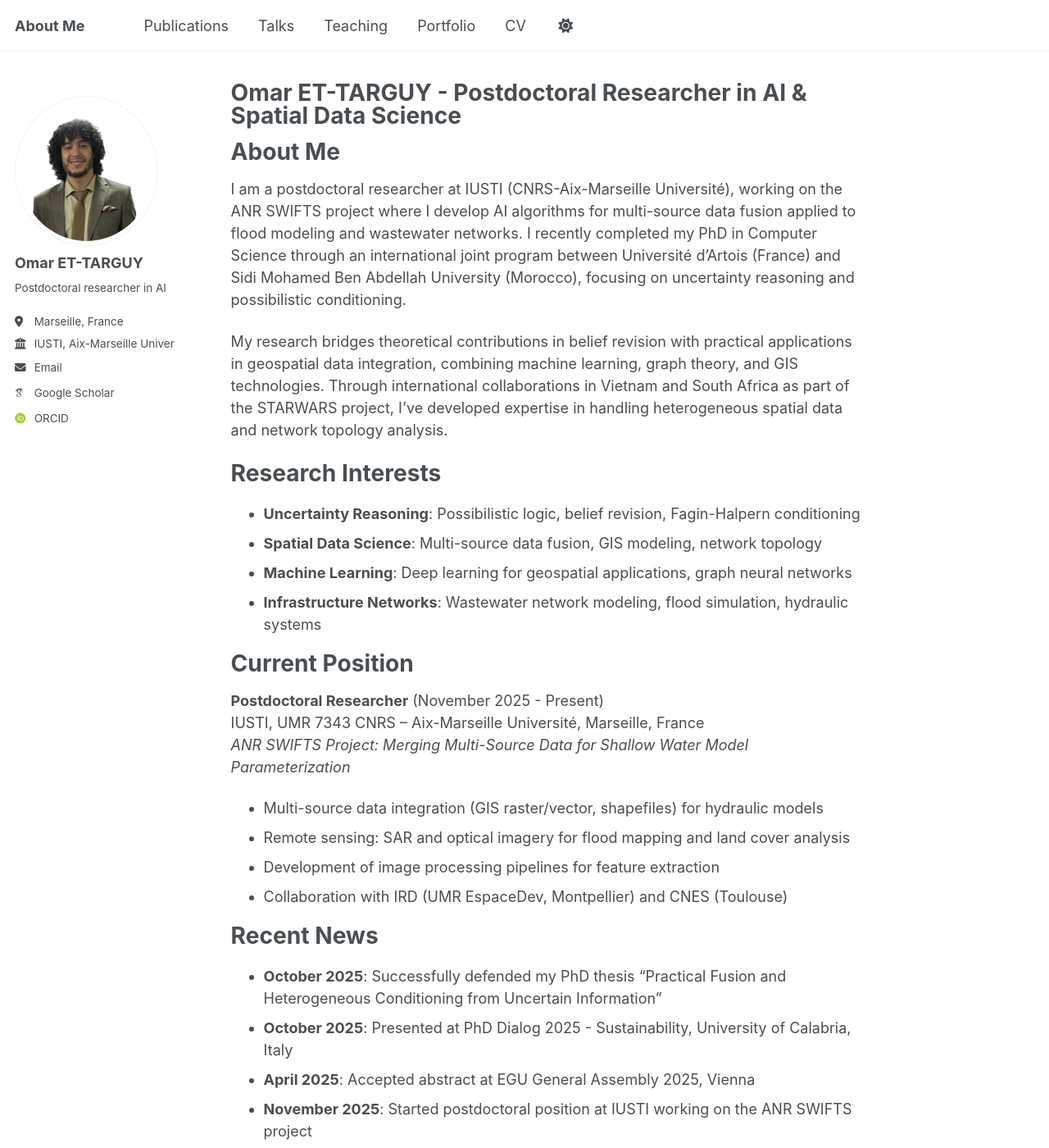
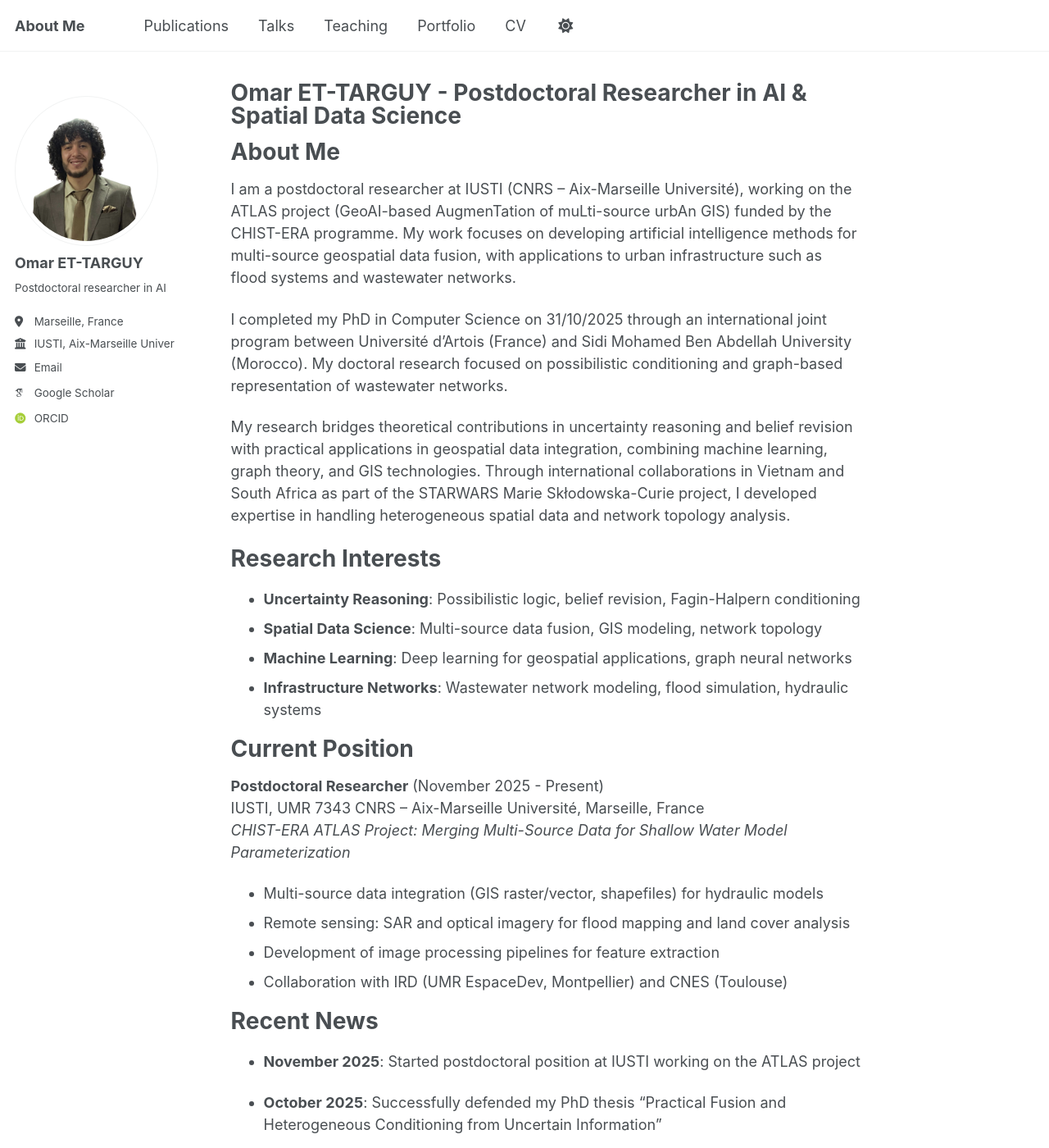
Before and after one commit to ET-TARGUY/et-targuy.github.io, a Jekyll site: the page built from _pages/about.md, in a window 1280 px wide and 1400 px high. Shown: the whole window at 82% size. Built offline with Jekyll 4.4.1, drawn with Linux system fonts in a browser that asks for light colours; some web fonts are replaced; a script bundle is joined from its source files by our own code; library files that are not in the unit come from our copies.

```diff
--- a/_pages/about.md
+++ b/_pages/about.md
@@ -9,9 +9,11 @@ redirect_from:
 
 About Me
 ======
-I am a postdoctoral researcher at IUSTI (CNRS-Aix-Marseille Université), working on the ANR SWIFTS project where I develop AI algorithms for multi-source data fusion applied to flood modeling and wastewater networks. I recently completed my PhD in Computer Science through an international joint program between Université d'Artois (France) and Sidi Mohamed Ben Abdellah University (Morocco), focusing on uncertainty reasoning and possibilistic conditioning.
+I am a postdoctoral researcher at IUSTI (CNRS – Aix-Marseille Université), working on the ATLAS project (GeoAI-based AugmenTation of muLti-source urbAn GIS) funded by the CHIST-ERA programme. My work focuses on developing artificial intelligence methods for multi-source geospatial data fusion, with applications to urban infrastructure such as flood systems and wastewater networks.
 
-My research bridges theoretical contributions in belief revision with practical applications in geospatial data integration, combining machine learning, graph theory, and GIS technologies. Through international collaborations in Vietnam and South Africa as part of the STARWARS project, I've developed expertise in handling heterogeneous spatial data and network topology analysis.
+I completed my PhD in Computer Science on 31/10/2025 through an international joint program between Université d'Artois (France) and Sidi Mohamed Ben Abdellah University (Morocco). My doctoral research focused on possibilistic conditioning and graph-based representation of wastewater networks.
+
+My research bridges theoretical contributions in uncertainty reasoning and belief revision with practical applications in geospatial data integration, combining machine learning, graph theory, and GIS technologies. Through international collaborations in Vietnam and South Africa as part of the STARWARS Marie Skłodowska-Curie project, I developed expertise in handling heterogeneous spatial data and network topology analysis.
 
 Research Interests
 ======
@@ -24,7 +26,7 @@ Current Position
 ======
 **Postdoctoral Researcher** (November 2025 - Present)
 IUSTI, UMR 7343 CNRS – Aix-Marseille Université, Marseille, France
-*ANR SWIFTS Project: Merging Multi-Source Data for Shallow Water Model Parameterization*
+*CHIST-ERA ATLAS Project: Merging Multi-Source Data for Shallow Water Model Parameterization*
 
 - Multi-source data integration (GIS raster/vector, shapefiles) for hydraulic models
 - Remote sensing: SAR and optical imagery for flood mapping and land cover analysis
@@ -33,10 +35,11 @@ IUSTI, UMR 7343 CNRS – Aix-Marseille Université, Marseille, France
 
 Recent News
 ======
+- **November 2025**: Started postdoctoral position at IUSTI working on the ATLAS project
+
 - **October 2025**: Successfully defended my PhD thesis "Practical Fusion and Heterogeneous Conditioning from Uncertain Information"
 - **October 2025**: Presented at PhD Dialog 2025 - Sustainability, University of Calabria, Italy
 - **April 2025**: Accepted abstract at EGU General Assembly 2025, Vienna
-- **November 2025**: Started postdoctoral position at IUSTI working on the ANR SWIFTS project
 
 International Experience
 ======
```
